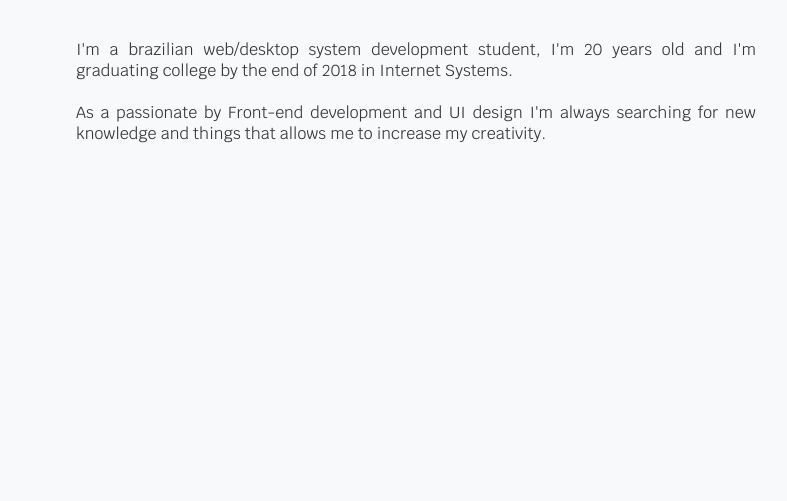
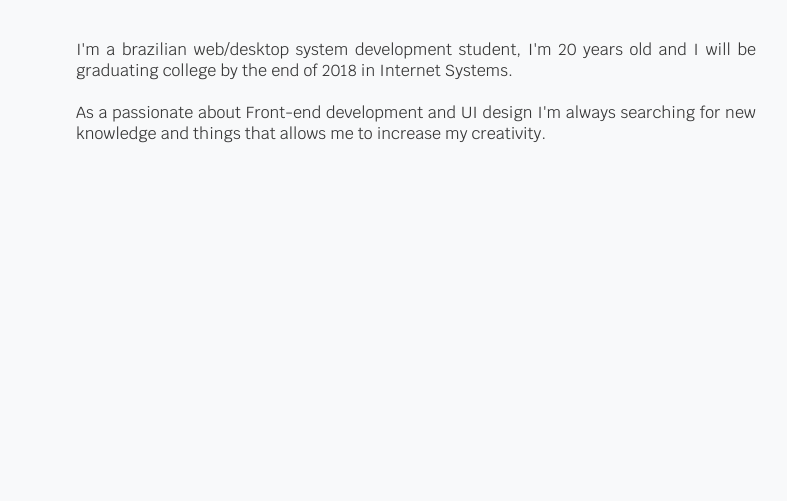
Before and after one commit to gabriellycastro/portfolio-2018, a plain HTML site: page index.html in a window 1280 px wide. Shown: the part 214-715 px from the top of the page, without its empty margins (224-1011 px from the left). Drawn offline with Linux system fonts and the light colour scheme.

Commit message:
Update index.html

```diff
--- a/index.html
+++ b/index.html
@@ -31,11 +31,11 @@
 
 				<br><br>
 
-				<p>I'm a brazilian web/desktop system development student, I'm 20 years old and I'm graduating college by the end of 2018 in Internet Systems.</p>
+				<p>I'm a brazilian web/desktop system development student, I'm 20 years old and I will be graduating college by the end of 2018 in Internet Systems.</p>
 
 				<br>
 
-				<p>As a passionate by Front-end development and UI design I'm always searching for new knowledge and things that allows me to increase my creativity.</p>
+				<p>As a passionate about Front-end development and UI design I'm always searching for new knowledge and things that allows me to increase my creativity.</p>
 			</div>
 		</div>
 	</header>
```
